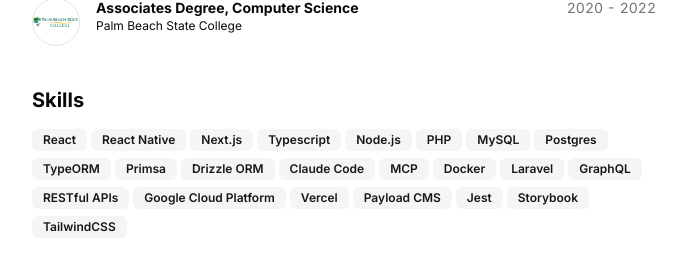
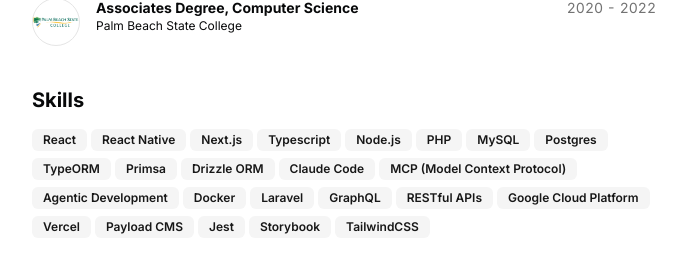
Before and after one commit to MiguelCamilo/2025-Dev-Portfolio, a Next.js app: page / in a window 1280 px wide. Shown: the part 1281-1540 px from the top of the page, without its empty margins (296-983 px from the left). Built offline with nearby package versions, Linux system fonts and the light colour scheme.

Commit message:
feat(resume): enhance skill entries with updated names and new addition

```diff
--- a/src/data/resume.tsx
+++ b/src/data/resume.tsx
@@ -25,7 +25,8 @@
     { name: "Primsa", url: "https://www.prisma.io" },
     { name: "Drizzle ORM", url: "https://orm.drizzle.team" },
     { name: "Claude Code", url: "https://claude.com/product/claude-code" },
-    { name: "MCP", url: "https://modelcontextprotocol.io" },
+    { name: "MCP (Model Context Protocol)", url: "https://modelcontextprotocol.io" },
+    { name: "Agentic Development", url: "" },
     { name: "Docker", url: "https://www.docker.com" },
     { name: "Laravel", url: "https://laravel.com" },
     { name: "GraphQL", url: "https://graphql.org" },
```
